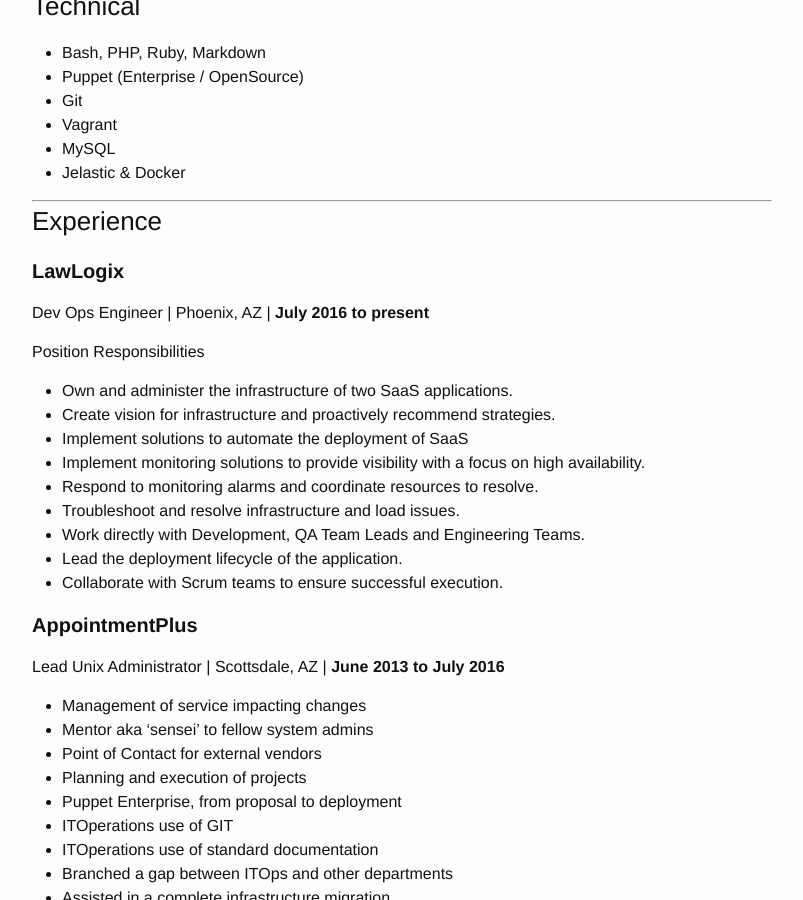
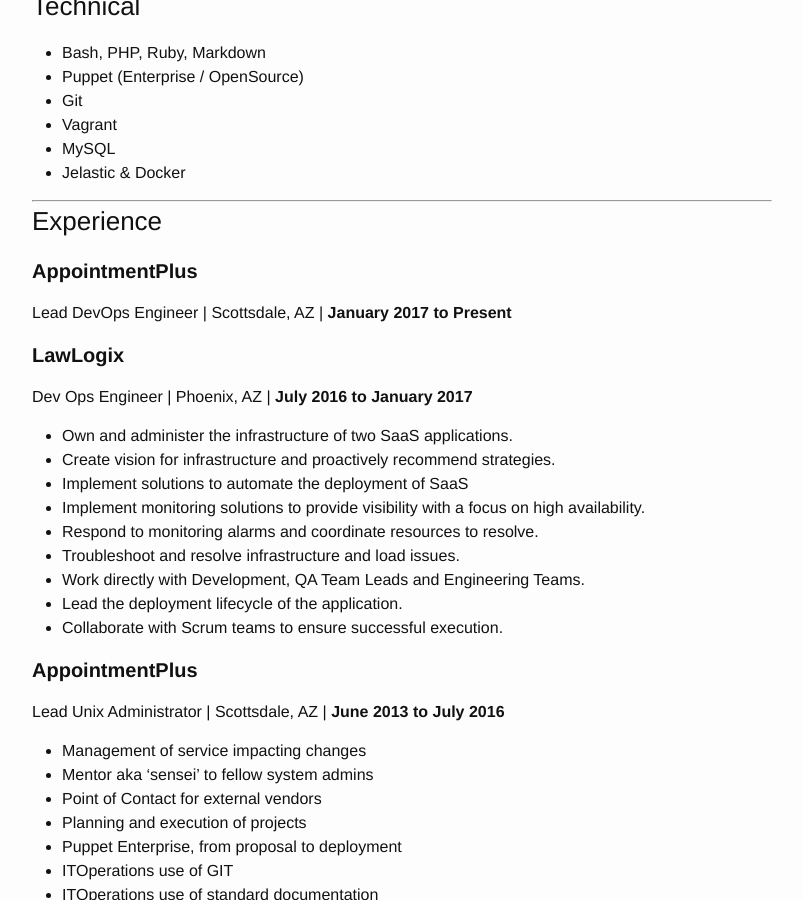
Before and after one commit to ericccsaysss/ericccsaysss.github.io, a Jekyll site: the page built from resume.md, in a window 1280 px wide and 900 px high, scrolled down 443 px. Shown: the whole window, without its empty margins (238-1041 px from the left). Built offline with Jekyll 4.4.1, drawn with Linux system fonts in a browser that asks for light colours.

Commit message:
update resume of job change

```diff
--- a/resume.md
+++ b/resume.md
@@ -31,11 +31,13 @@ permalink: /resume/
 
 ### Experience
 
+#### **AppointmentPlus**
+
+Lead DevOps Engineer \| Scottsdale, AZ \| **January 2017 to Present**
+
 #### **LawLogix**
 
-Dev Ops Engineer \| Phoenix, AZ \| **July 2016 to present**
-
-Position Responsibilities
+Dev Ops Engineer \| Phoenix, AZ \| **July 2016 to January 2017**
 
   - Own and administer the infrastructure of two SaaS applications.
   - Create vision for infrastructure and proactively recommend strategies.
```
